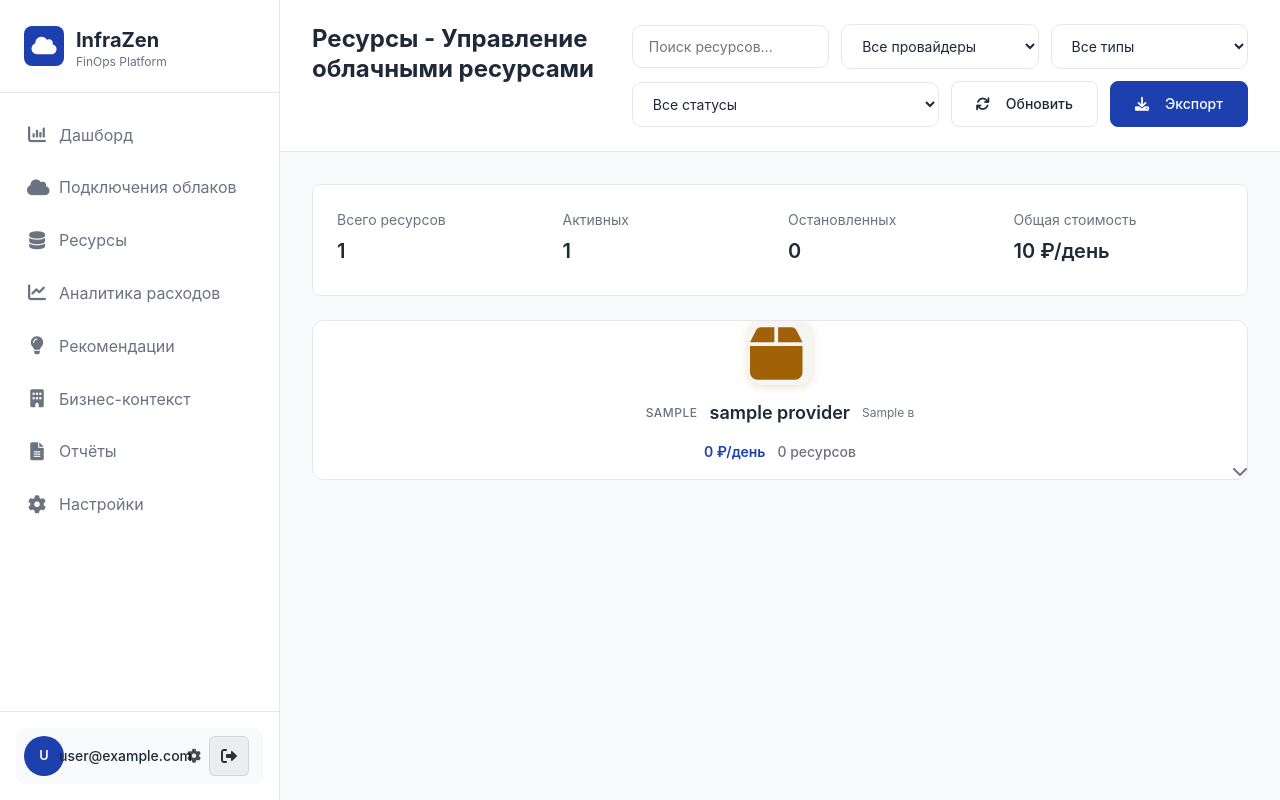
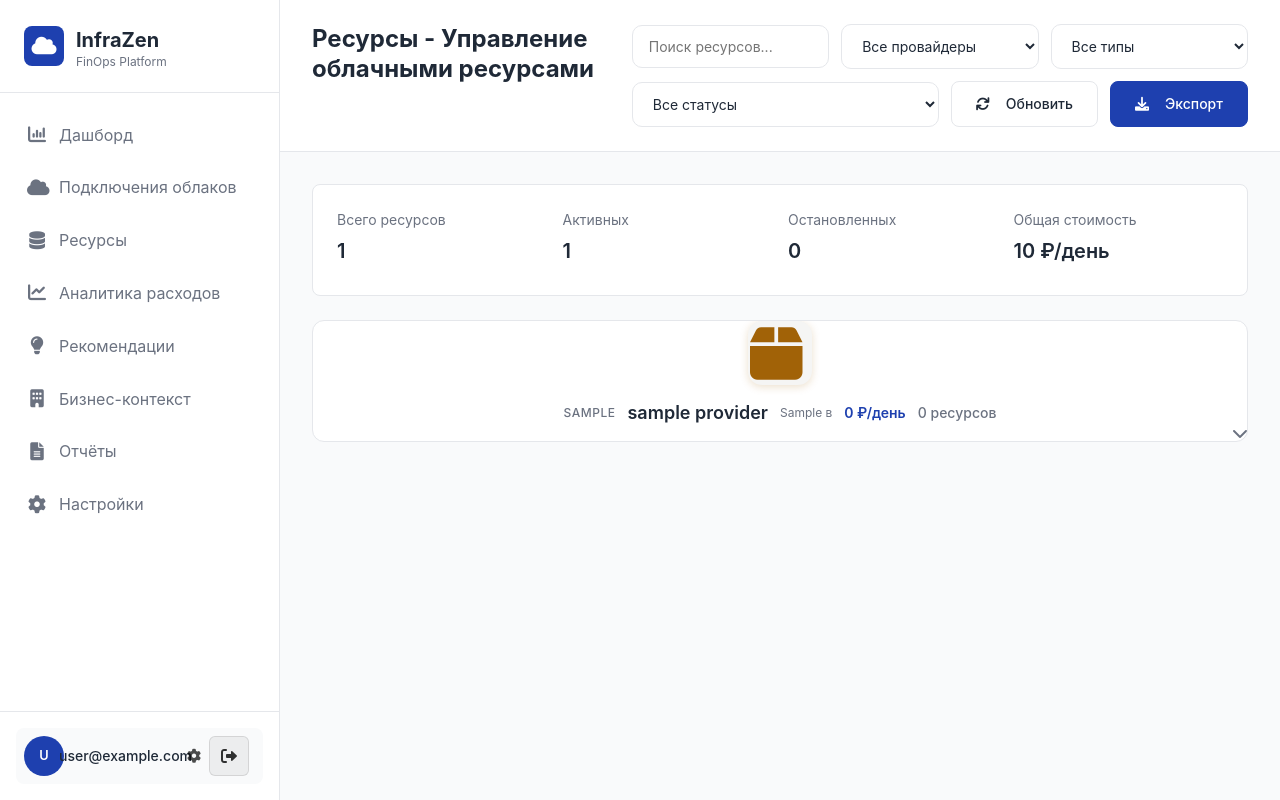
Before and after one commit to colaisr/infrazen, a Flask app: template app/templates/resources.html in a window 1280 px wide. Run offline with Flask 3, Linux system fonts and the light colour scheme; tables that the repository leaves empty hold one stand-in row (values such as "Sample post"); the template is opened without the code that fills it: values that come from a table or form of the project are taken from there, most other values are stand-ins (such as "Sample title", 1, 10 or a date in 2020).

Commit message:
feat: Create truly single-line provider card with all components
- Move provider-stats (cost/resource count) into provider-details section
- All components now display in one horizontal line: Logo → Type → Name → Sync → Cost → Resources
- Add proper styling for provider-daily-cost (blue, bold) and provider-resource-count (secondary text)
- Use flex-shrink: 0 to prevent any wrapping
- Create clean single-line layout: [Logo] BEGET beget- cola 2025-10-14 в 00:26 31.87 ₽/день 3 ресурсов

Everything now displays in one professional horizontal line

```diff
--- a/app/templates/resources.html
+++ b/app/templates/resources.html
@@ -66,7 +66,7 @@
     <!-- DEBUG: providers={{ providers|length }}, resources_by_provider={{ resources_by_provider.keys()|list }} -->
     {% for provider in providers %}
     <div class="provider-section">
-        <div class="provider-info" onclick="toggleProviderSection('{{ provider.id }}')">
+            <div class="provider-info" onclick="toggleProviderSection('{{ provider.id }}')">
                 <div class="provider-icon">
                     {% if provider.provider_type == 'beget' %}
                         <img src="{{ url_for('static', filename='provider_logos/beget_logo.jpeg') }}" alt="Beget" style="width: 3rem; height: 3rem; object-fit: contain;">
@@ -88,10 +88,8 @@
                             Никогда
                         {% endif %}
                     </div>
-                </div>
-                <div class="provider-stats">
-                    <span class="provider-daily-cost">{{ resources_by_provider.get(provider.id, [])|sum(attribute='daily_cost')|round(2) }} ₽/день</span>
-                    <span class="provider-resource-count">{{ resources_by_provider.get(provider.id, [])|length }} ресурсов</span>
+                    <div class="provider-daily-cost">{{ resources_by_provider.get(provider.id, [])|sum(attribute='daily_cost')|round(2) }} ₽/день</div>
+                    <div class="provider-resource-count">{{ resources_by_provider.get(provider.id, [])|length }} ресурсов</div>
                 </div>
             </div>
             <div class="provider-actions">
@@ -490,6 +488,20 @@
 }
 
 .provider-sync {
+    font-size: 0.75rem;
+    color: var(--text-secondary);
+    font-weight: 400;
+    flex-shrink: 0;
+}
+
+.provider-daily-cost {
+    font-size: 0.875rem;
+    color: var(--primary-blue);
+    font-weight: 600;
+    flex-shrink: 0;
+}
+
+.provider-resource-count {
     font-size: 0.75rem;
     color: var(--text-secondary);
     font-weight: 400;
```
